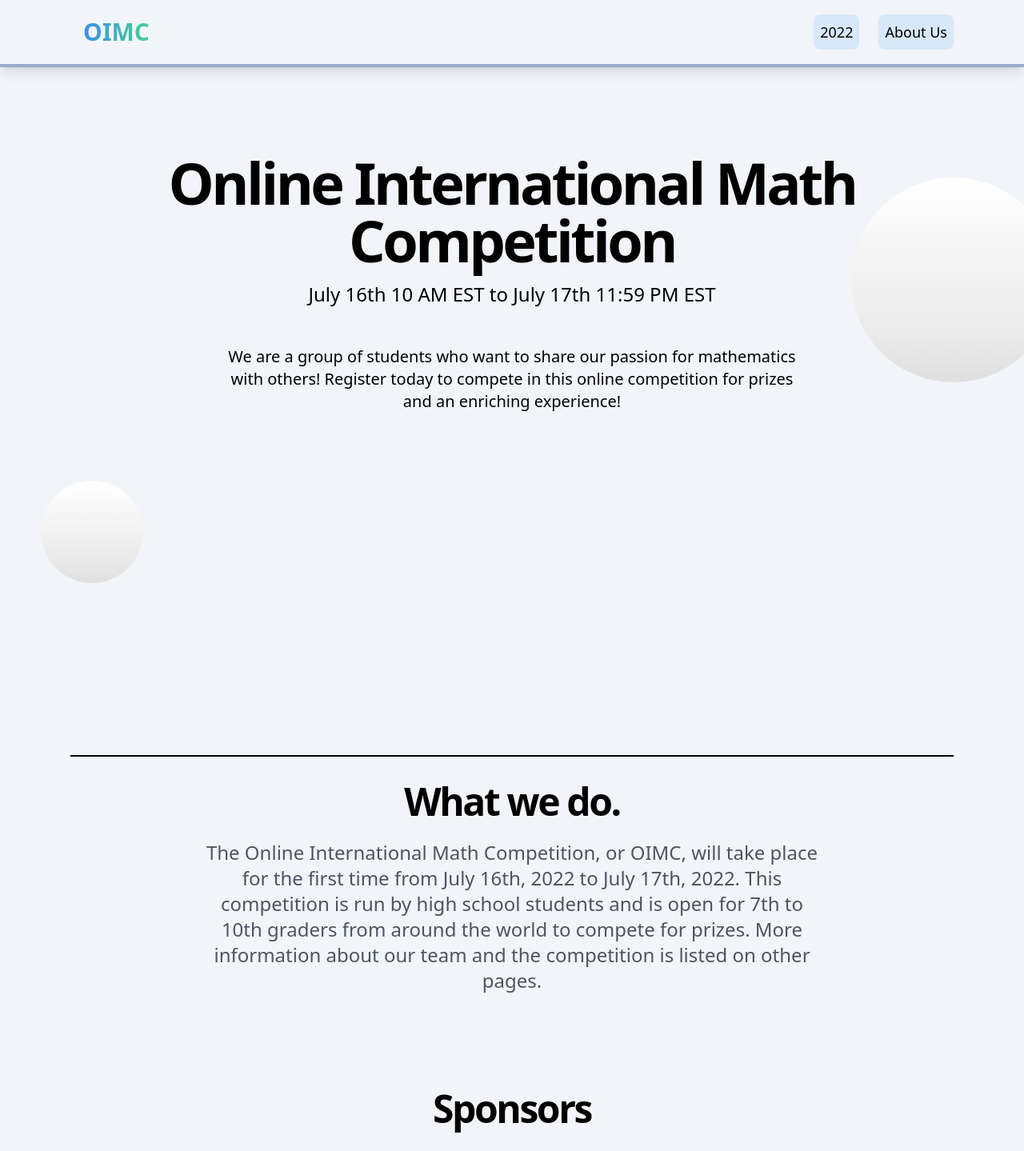
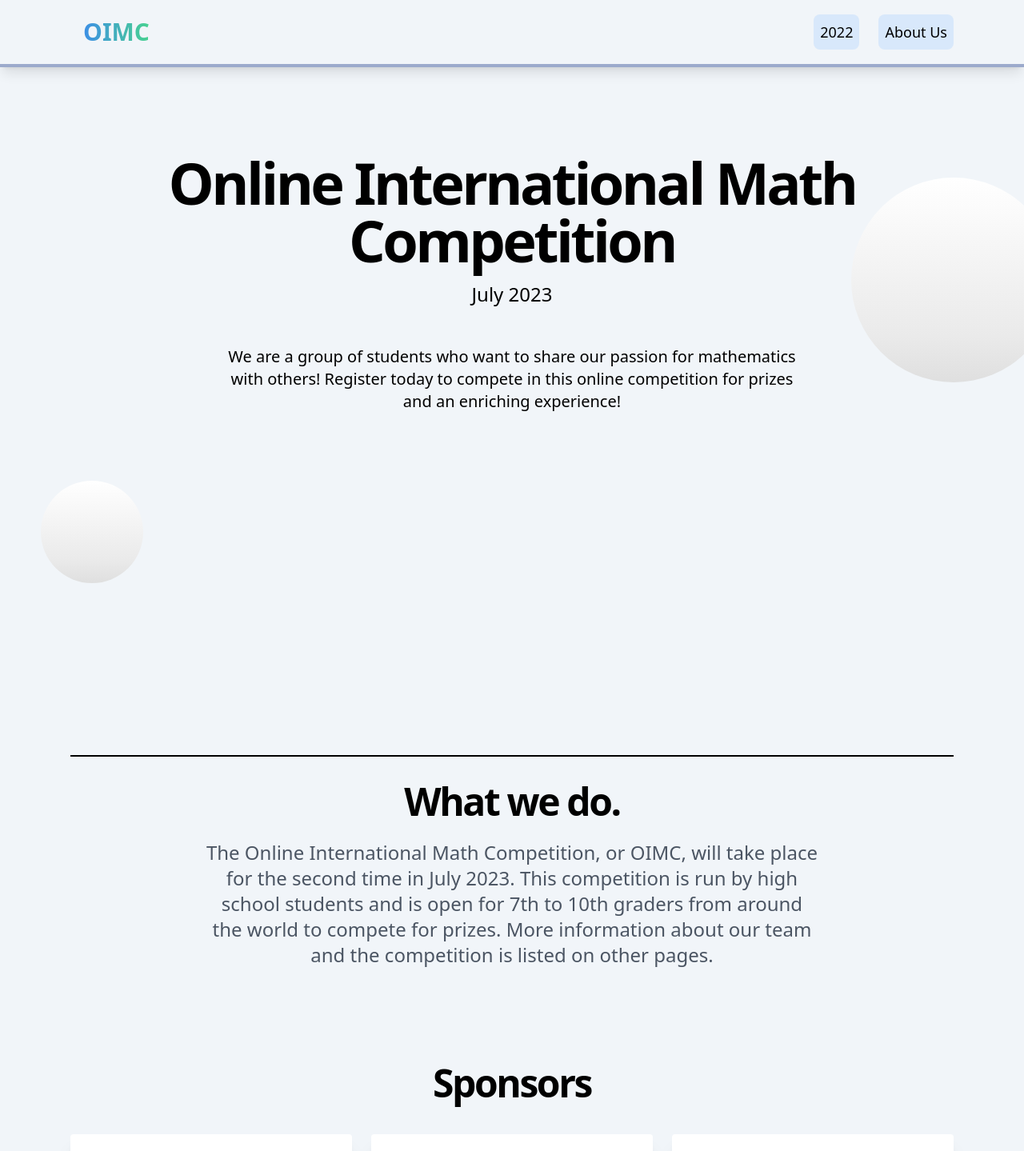
Before and after one commit to ryanchou-dev/oimc, a Next.js app: page / in a window 1280 px wide. Shown: the top 1439 px of the page at 80% size. Built offline with nearby package versions, Linux system fonts and the light colour scheme.

Commit message:
Update index.js

```diff
--- a/pages/index.js
+++ b/pages/index.js
@@ -100,7 +100,7 @@ export default function Home() {
             <span className="font-extrabold">C</span>ompetition
           </h1>
           <p className="text-xl md:text-2xl">
-            July 16th 10 AM EST to July 17th 11:59 PM EST
+            July 2023
           </p>
           <p className="text-lg md:text-xl pt-12 md:px-48">
             We are a group of students who want to share our passion for
@@ -117,7 +117,7 @@ export default function Home() {
             </h2>
             <p className="text-xl md:text-2xl text-gray-600">
               The Online International Math Competition, or OIMC, will take
-              place for the first time from July 16th, 2022 to July 17th, 2022.
+              place for the second time in July 2023.
               This competition is run by high school students and is open for
               7th to 10th graders from around the world to compete for prizes.
               More information about our team and the competition is listed on
```
